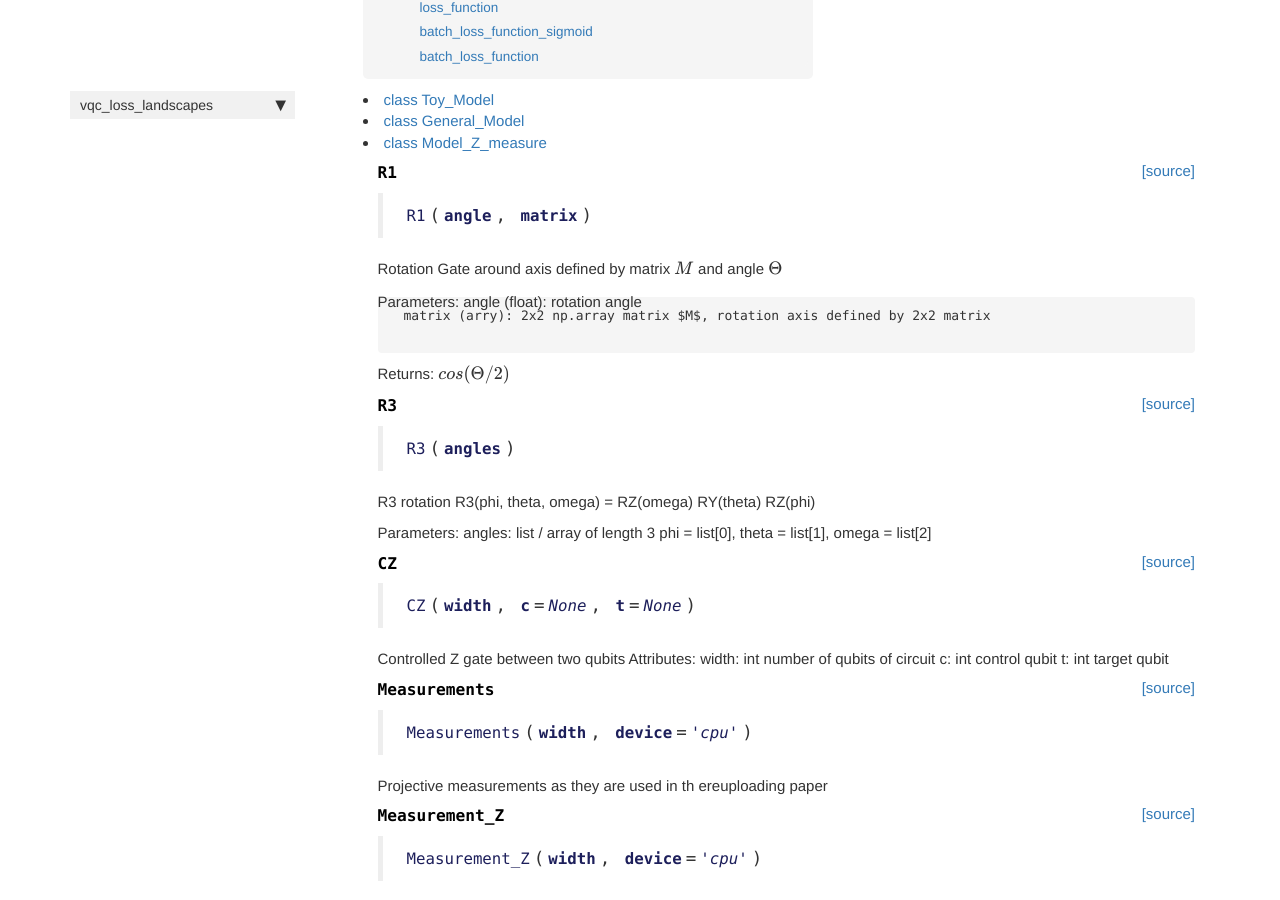
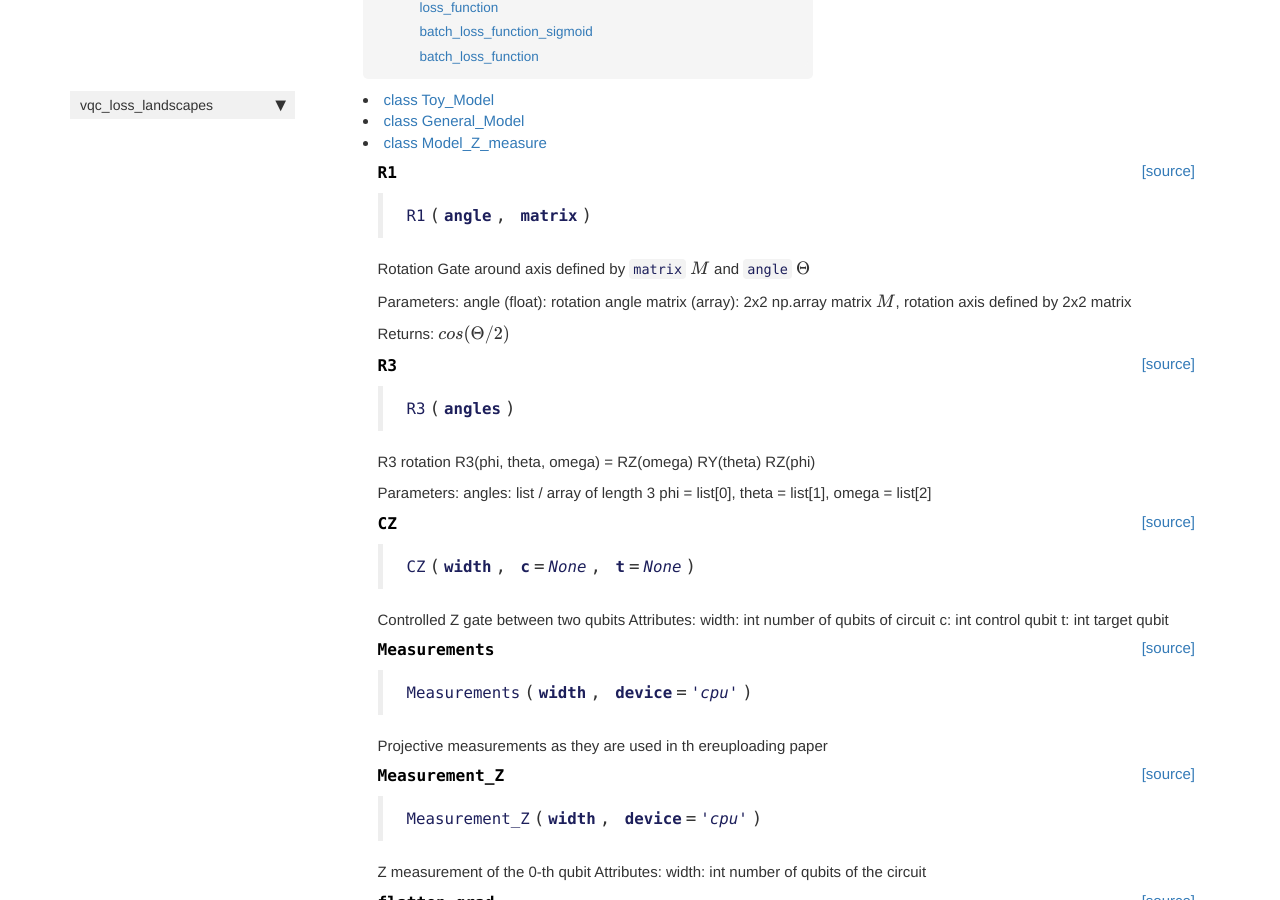
Before and after one commit to PatrickHuembeli/vqc_loss_landscapes, a Jekyll site: the page built from docs/torchcirq.html, in a window 1280 px wide and 900 px high, scrolled down 489 px. Built offline with Jekyll 4.4.1, drawn with Linux system fonts in a browser that asks for light colours; nearby versions of some CDN libraries; comment, search, counter and statistics services are not loaded.

Commit message:
test mathjax

```diff
--- a/docs/torchcirq.html
+++ b/docs/torchcirq.html
@@ -61,13 +61,10 @@ sidebar: home_sidebar
 <div class="output_markdown rendered_html output_subarea ">
 <h4 id="R1" class="doc_header"><code>R1</code><a href="https://github.com/PatrickHuembeli/vqc_loss_landscapes/tree/master/vqc_loss_landscapes/torchcirq.py#L34" class="source_link" style="float:right">[source]</a></h4><blockquote><p><code>R1</code>(<strong><code>angle</code></strong>, <strong><code>matrix</code></strong>)</p>
 </blockquote>
-<p>Rotation Gate around axis defined by matrix $M$ and angle $\Theta$</p>
+<p>Rotation Gate around axis defined by <code>matrix</code> $M$ and <code>angle</code> $\Theta$</p>
 <p>Parameters:
-    angle (float): rotation angle</p>
-
-<pre><code>matrix (arry): 2x2 np.array matrix $M$, rotation axis defined by 2x2 matrix
-
-</code></pre>
+    angle (float): rotation angle
+    matrix (array): 2x2 np.array matrix $M$, rotation axis defined by 2x2 matrix</p>
 <p>Returns:
     $cos(\Theta/2)$</p>
 
@@ -92,7 +89,7 @@ sidebar: home_sidebar
 
 
 <div class="output_markdown rendered_html output_subarea ">
-<h4 id="R3" class="doc_header"><code>R3</code><a href="https://github.com/PatrickHuembeli/vqc_loss_landscapes/tree/master/vqc_loss_landscapes/torchcirq.py#L48" class="source_link" style="float:right">[source]</a></h4><blockquote><p><code>R3</code>(<strong><code>angles</code></strong>)</p>
+<h4 id="R3" class="doc_header"><code>R3</code><a href="https://github.com/PatrickHuembeli/vqc_loss_landscapes/tree/master/vqc_loss_landscapes/torchcirq.py#L47" class="source_link" style="float:right">[source]</a></h4><blockquote><p><code>R3</code>(<strong><code>angles</code></strong>)</p>
 </blockquote>
 <p>R3 rotation R3(phi, theta, omega) = RZ(omega) RY(theta) RZ(phi)</p>
 <p>Parameters:
@@ -120,7 +117,7 @@ sidebar: home_sidebar
 
 
 <div class="output_markdown rendered_html output_subarea ">
-<h4 id="CZ" class="doc_header"><code>CZ</code><a href="https://github.com/PatrickHuembeli/vqc_loss_landscapes/tree/master/vqc_loss_landscapes/torchcirq.py#L58" class="source_link" style="float:right">[source]</a></h4><blockquote><p><code>CZ</code>(<strong><code>width</code></strong>, <strong><code>c</code></strong>=<em><code>None</code></em>, <strong><code>t</code></strong>=<em><code>None</code></em>)</p>
+<h4 id="CZ" class="doc_header"><code>CZ</code><a href="https://github.com/PatrickHuembeli/vqc_loss_landscapes/tree/master/vqc_loss_landscapes/torchcirq.py#L57" class="source_link" style="float:right">[source]</a></h4><blockquote><p><code>CZ</code>(<strong><code>width</code></strong>, <strong><code>c</code></strong>=<em><code>None</code></em>, <strong><code>t</code></strong>=<em><code>None</code></em>)</p>
 </blockquote>
 <p>Controlled Z gate between two qubits
 Attributes:
@@ -152,7 +149,7 @@ t: int
 
 
 <div class="output_markdown rendered_html output_subarea ">
-<h4 id="Measurements" class="doc_header"><code>Measurements</code><a href="https://github.com/PatrickHuembeli/vqc_loss_landscapes/tree/master/vqc_loss_landscapes/torchcirq.py#L72" class="source_link" style="float:right">[source]</a></h4><blockquote><p><code>Measurements</code>(<strong><code>width</code></strong>, <strong><code>device</code></strong>=<em><code>'cpu'</code></em>)</p>
+<h4 id="Measurements" class="doc_header"><code>Measurements</code><a href="https://github.com/PatrickHuembeli/vqc_loss_landscapes/tree/master/vqc_loss_landscapes/torchcirq.py#L71" class="source_link" style="float:right">[source]</a></h4><blockquote><p><code>Measurements</code>(<strong><code>width</code></strong>, <strong><code>device</code></strong>=<em><code>'cpu'</code></em>)</p>
 </blockquote>
 <p>Projective measurements as they are used in th ereuploading paper</p>
 
@@ -177,7 +174,7 @@ t: int
 
 
 <div class="output_markdown rendered_html output_subarea ">
-<h4 id="Measurement_Z" class="doc_header"><code>Measurement_Z</code><a href="https://github.com/PatrickHuembeli/vqc_loss_landscapes/tree/master/vqc_loss_landscapes/torchcirq.py#L82" class="source_link" style="float:right">[source]</a></h4><blockquote><p><code>Measurement_Z</code>(<strong><code>width</code></strong>, <strong><code>device</code></strong>=<em><code>'cpu'</code></em>)</p>
+<h4 id="Measurement_Z" class="doc_header"><code>Measurement_Z</code><a href="https://github.com/PatrickHuembeli/vqc_loss_landscapes/tree/master/vqc_loss_landscapes/torchcirq.py#L81" class="source_link" style="float:right">[source]</a></h4><blockquote><p><code>Measurement_Z</code>(<strong><code>width</code></strong>, <strong><code>device</code></strong>=<em><code>'cpu'</code></em>)</p>
 </blockquote>
 <p>Z measurement of the 0-th qubit
 Attributes:
@@ -205,7 +202,7 @@ width: int
 
 
 <div class="output_markdown rendered_html output_subarea ">
-<h4 id="flatten_grad" class="doc_header"><code>flatten_grad</code><a href="https://github.com/PatrickHuembeli/vqc_loss_landscapes/tree/master/vqc_loss_landscapes/torchcirq.py#L100" class="source_link" style="float:right">[source]</a></h4><blockquote><p><code>flatten_grad</code>(<strong><code>grad</code></strong>)</p>
+<h4 id="flatten_grad" class="doc_header"><code>flatten_grad</code><a href="https://github.com/PatrickHuembeli/vqc_loss_landscapes/tree/master/vqc_loss_landscapes/torchcirq.py#L99" class="source_link" style="float:right">[source]</a></h4><blockquote><p><code>flatten_grad</code>(<strong><code>grad</code></strong>)</p>
 </blockquote>
 <p>Flattens the gradient tensor to a rank 1 tensor</p>
 <h2 id="Attributes:">Attributes:<a class="anchor-link" href="#Attributes:"> </a></h2><p>grad: torch tensor
@@ -232,7 +229,7 @@ width: int
 
 
 <div class="output_markdown rendered_html output_subarea ">
-<h4 id="find_hessian" class="doc_header"><code>find_hessian</code><a href="https://github.com/PatrickHuembeli/vqc_loss_landscapes/tree/master/vqc_loss_landscapes/torchcirq.py#L114" class="source_link" style="float:right">[source]</a></h4><blockquote><p><code>find_hessian</code>(<strong><code>loss</code></strong>, <strong><code>params</code></strong>, <strong><code>x</code></strong>=<em><code>None</code></em>)</p>
+<h4 id="find_hessian" class="doc_header"><code>find_hessian</code><a href="https://github.com/PatrickHuembeli/vqc_loss_landscapes/tree/master/vqc_loss_landscapes/torchcirq.py#L113" class="source_link" style="float:right">[source]</a></h4><blockquote><p><code>find_hessian</code>(<strong><code>loss</code></strong>, <strong><code>params</code></strong>, <strong><code>x</code></strong>=<em><code>None</code></em>)</p>
 </blockquote>
 <p>calculate the Hessian of a given loss with respect to given parameters.</p>
 <h2 id="Attributes:">Attributes:<a class="anchor-link" href="#Attributes:"> </a></h2><p>loss:
@@ -261,7 +258,7 @@ params:
 
 
 <div class="output_markdown rendered_html output_subarea ">
-<h4 id="find_heigenvalues" class="doc_header"><code>find_heigenvalues</code><a href="https://github.com/PatrickHuembeli/vqc_loss_landscapes/tree/master/vqc_loss_landscapes/torchcirq.py#L144" class="source_link" style="float:right">[source]</a></h4><blockquote><p><code>find_heigenvalues</code>(<strong><code>loss</code></strong>, <strong><code>params</code></strong>)</p>
+<h4 id="find_heigenvalues" class="doc_header"><code>find_heigenvalues</code><a href="https://github.com/PatrickHuembeli/vqc_loss_landscapes/tree/master/vqc_loss_landscapes/torchcirq.py#L143" class="source_link" style="float:right">[source]</a></h4><blockquote><p><code>find_heigenvalues</code>(<strong><code>loss</code></strong>, <strong><code>params</code></strong>)</p>
 </blockquote>
 <p>Find the eigenvalues of the Hessian of a given loss and given parameters.</p>
 
@@ -286,7 +283,7 @@ params:
 
 
 <div class="output_markdown rendered_html output_subarea ">
-<h4 id="loss_function" class="doc_header"><code>loss_function</code><a href="https://github.com/PatrickHuembeli/vqc_loss_landscapes/tree/master/vqc_loss_landscapes/torchcirq.py#L152" class="source_link" style="float:right">[source]</a></h4><blockquote><p><code>loss_function</code>(<strong><code>circ</code></strong>, <strong><code>params</code></strong>, <strong><code>x</code></strong>, <strong><code>init</code></strong>, <strong><code>target</code></strong>)</p>
+<h4 id="loss_function" class="doc_header"><code>loss_function</code><a href="https://github.com/PatrickHuembeli/vqc_loss_landscapes/tree/master/vqc_loss_landscapes/torchcirq.py#L151" class="source_link" style="float:right">[source]</a></h4><blockquote><p><code>loss_function</code>(<strong><code>circ</code></strong>, <strong><code>params</code></strong>, <strong><code>x</code></strong>, <strong><code>init</code></strong>, <strong><code>target</code></strong>)</p>
 </blockquote>
 
 </div>
@@ -310,7 +307,7 @@ params:
 
 
 <div class="output_markdown rendered_html output_subarea ">
-<h4 id="batch_loss_function_sigmoid" class="doc_header"><code>batch_loss_function_sigmoid</code><a href="https://github.com/PatrickHuembeli/vqc_loss_landscapes/tree/master/vqc_loss_landscapes/torchcirq.py#L162" class="source_link" style="float:right">[source]</a></h4><blockquote><p><code>batch_loss_function_sigmoid</code>(<strong><code>circ</code></strong>, <strong><code>params</code></strong>, <strong><code>x_train</code></strong>, <strong><code>y_train</code></strong>, <strong><code>init</code></strong>, <strong><code>measurements</code></strong>=<em><code>None</code></em>)</p>
+<h4 id="batch_loss_function_sigmoid" class="doc_header"><code>batch_loss_function_sigmoid</code><a href="https://github.com/PatrickHuembeli/vqc_loss_landscapes/tree/master/vqc_loss_landscapes/torchcirq.py#L161" class="source_link" style="float:right">[source]</a></h4><blockquote><p><code>batch_loss_function_sigmoid</code>(<strong><code>circ</code></strong>, <strong><code>params</code></strong>, <strong><code>x_train</code></strong>, <strong><code>y_train</code></strong>, <strong><code>init</code></strong>, <strong><code>measurements</code></strong>=<em><code>None</code></em>)</p>
 </blockquote>
 
 </div>
@@ -334,7 +331,7 @@ params:
 
 
 <div class="output_markdown rendered_html output_subarea ">
-<h4 id="batch_loss_function" class="doc_header"><code>batch_loss_function</code><a href="https://github.com/PatrickHuembeli/vqc_loss_landscapes/tree/master/vqc_loss_landscapes/torchcirq.py#L175" class="source_link" style="float:right">[source]</a></h4><blockquote><p><code>batch_loss_function</code>(<strong><code>circ</code></strong>, <strong><code>params</code></strong>, <strong><code>x_train</code></strong>, <strong><code>y_train</code></strong>, <strong><code>init</code></strong>, <strong><code>measurements</code></strong>=<em><code>None</code></em>)</p>
+<h4 id="batch_loss_function" class="doc_header"><code>batch_loss_function</code><a href="https://github.com/PatrickHuembeli/vqc_loss_landscapes/tree/master/vqc_loss_landscapes/torchcirq.py#L174" class="source_link" style="float:right">[source]</a></h4><blockquote><p><code>batch_loss_function</code>(<strong><code>circ</code></strong>, <strong><code>params</code></strong>, <strong><code>x_train</code></strong>, <strong><code>y_train</code></strong>, <strong><code>init</code></strong>, <strong><code>measurements</code></strong>=<em><code>None</code></em>)</p>
 </blockquote>
 
 </div>
@@ -358,7 +355,7 @@ params:
 
 
 <div class="output_markdown rendered_html output_subarea ">
-<h2 id="Toy_Model" class="doc_header"><code>class</code> <code>Toy_Model</code><a href="https://github.com/PatrickHuembeli/vqc_loss_landscapes/tree/master/vqc_loss_landscapes/torchcirq.py#L188" class="source_link" style="float:right">[source]</a></h2><blockquote><p><code>Toy_Model</code>(<strong><code>params</code></strong>, <strong><code>width</code></strong>=<em><code>2</code></em>, <strong><code>layers</code></strong>=<em><code>2</code></em>, <strong><code>device</code></strong>=<em><code>'cpu'</code></em>)</p>
+<h2 id="Toy_Model" class="doc_header"><code>class</code> <code>Toy_Model</code><a href="https://github.com/PatrickHuembeli/vqc_loss_landscapes/tree/master/vqc_loss_landscapes/torchcirq.py#L187" class="source_link" style="float:right">[source]</a></h2><blockquote><p><code>Toy_Model</code>(<strong><code>params</code></strong>, <strong><code>width</code></strong>=<em><code>2</code></em>, <strong><code>layers</code></strong>=<em><code>2</code></em>, <strong><code>device</code></strong>=<em><code>'cpu'</code></em>)</p>
 </blockquote>
 <p>Toy model for state rotation</p>
 
@@ -383,7 +380,7 @@ params:
 
 
 <div class="output_markdown rendered_html output_subarea ">
-<h2 id="General_Model" class="doc_header"><code>class</code> <code>General_Model</code><a href="https://github.com/PatrickHuembeli/vqc_loss_landscapes/tree/master/vqc_loss_landscapes/torchcirq.py#L218" class="source_link" style="float:right">[source]</a></h2><blockquote><p><code>General_Model</code>(<strong><code>params</code></strong>, <strong><code>width</code></strong>=<em><code>2</code></em>, <strong><code>layers</code></strong>=<em><code>2</code></em>, <strong><code>device</code></strong>=<em><code>'cpu'</code></em>)</p>
+<h2 id="General_Model" class="doc_header"><code>class</code> <code>General_Model</code><a href="https://github.com/PatrickHuembeli/vqc_loss_landscapes/tree/master/vqc_loss_landscapes/torchcirq.py#L217" class="source_link" style="float:right">[source]</a></h2><blockquote><p><code>General_Model</code>(<strong><code>params</code></strong>, <strong><code>width</code></strong>=<em><code>2</code></em>, <strong><code>layers</code></strong>=<em><code>2</code></em>, <strong><code>device</code></strong>=<em><code>'cpu'</code></em>)</p>
 </blockquote>
 <p>General Model for state rotation</p>
 
@@ -408,7 +405,7 @@ params:
 
 
 <div class="output_markdown rendered_html output_subarea ">
-<h2 id="Model_Z_measure" class="doc_header"><code>class</code> <code>Model_Z_measure</code><a href="https://github.com/PatrickHuembeli/vqc_loss_landscapes/tree/master/vqc_loss_landscapes/torchcirq.py#L255" class="source_link" style="float:right">[source]</a></h2><blockquote><p><code>Model_Z_measure</code>(<strong><code>params</code></strong>, <strong><code>width</code></strong>=<em><code>2</code></em>, <strong><code>layers</code></strong>=<em><code>2</code></em>, <strong><code>device</code></strong>=<em><code>'cpu'</code></em>)</p>
+<h2 id="Model_Z_measure" class="doc_header"><code>class</code> <code>Model_Z_measure</code><a href="https://github.com/PatrickHuembeli/vqc_loss_landscapes/tree/master/vqc_loss_landscapes/torchcirq.py#L254" class="source_link" style="float:right">[source]</a></h2><blockquote><p><code>Model_Z_measure</code>(<strong><code>params</code></strong>, <strong><code>width</code></strong>=<em><code>2</code></em>, <strong><code>layers</code></strong>=<em><code>2</code></em>, <strong><code>device</code></strong>=<em><code>'cpu'</code></em>)</p>
 </blockquote>
 <p>Data Reuploading circuit</p>
 
--- a/vqc_loss_landscapes/torchcirq.py
+++ b/vqc_loss_landscapes/torchcirq.py
@@ -33,12 +33,11 @@ else:
 # Cell
 def R1(angle, matrix):
     """
-    Rotation Gate around axis defined by matrix $M$ and angle $\Theta$
+    Rotation Gate around axis defined by `matrix` $M$ and `angle` $\Theta$
 
     Parameters:
         angle (float): rotation angle
-
-        matrix (arry): 2x2 np.array matrix $M$, rotation axis defined by 2x2 matrix
+        matrix (array): 2x2 np.array matrix $M$, rotation axis defined by 2x2 matrix
 
     Returns:
         $cos(\Theta/2)$
```
